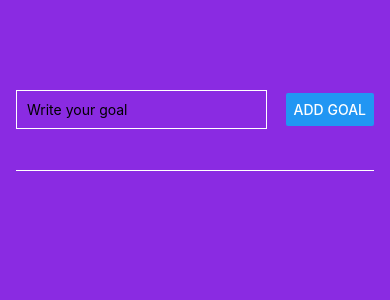
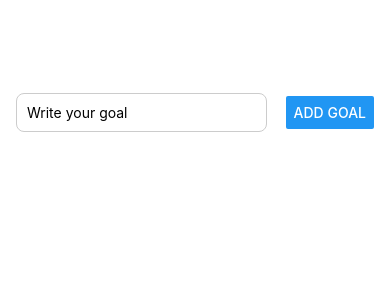
Before and after one commit to alperengonull/GoalApp, a React Native app in the folder Application/: screen / in a window 390 px wide. Shown: the top 300 px of the page. Built offline with nearby package versions, Linux system fonts and the light colour scheme.

Commit message:
I created how to delete item

```diff
--- a/Application/App.js
+++ b/Application/App.js
@@ -1,45 +1,36 @@
-
-import React,{useState} from 'react';
-import {
-  View,
-  StyleSheet,
-  Button,
-  TextInput,
-  FlatList,
-} from 'react-native';
-import GoalItem from '../components/GoalItem';
-
-
+import React, {useState} from 'react';
+import {View, StyleSheet, Button, TextInput, FlatList} from 'react-native';
+import GoalItem from './components/GoalItem';
+import GoalInput from './components/GoalInput';
 
 const App = () => {
-  const [enteredGoalText, setEnteredGoalText] = useState('');
   const [courseGoals, setCourseGoals] = useState([]);
 
-  const inputHandler = enteredText => {
-    setEnteredGoalText(enteredText);
-  };
-
-  const addGoalHandler = () => {
+  const addGoalHandler = enteredGoalText => {
     setCourseGoals(currentCourseGoals => [
       ...currentCourseGoals,
       enteredGoalText,
     ]);
   };
 
+  const deleteGoalHandler = id => {
+    setCourseGoals(currentCourseGoals => {
+      return currentCourseGoals.findIndex(goal => goal.id !== id);
+    });
+  };
+
+
+
   return (
     <View style={styles.container}>
-      <View style={styles.inputContainer}>
-        <TextInput
-          style={styles.textInput}
-          placeholder="Write your goal"
-          onChangeText={inputHandler}></TextInput>
-        <Button title="Add Goal" onPress={addGoalHandler}></Button>
-      </View>
+      <GoalInput onAddGoal={addGoalHandler} />
       <View style={styles.goalContainer}>
         <FlatList
           data={courseGoals}
-          renderItem={(itemData) => {
-           return  <GoalItem   />
+          renderItem={itemData => {
+            return (
+              <GoalItem id={itemData.item.id} text={itemData.item} onDeleteItem={deleteGoalHandler} />
+            );
           }}
         />
       </View>
@@ -52,35 +43,11 @@ const styles = StyleSheet.create({
     flex: 1,
     padding: 50,
     paddingHorizontal: 16,
-    backgroundColor: '#8a2be2',
-  },
-  inputContainer: {
-    flex: 1,
-    flexDirection: 'row',
-    justifyContent: 'space-between',
-    alignItems: 'center',
-    marginBottom: 24,
-    borderBottomWidth: 1,
-    borderColor: 'white',
+    backgroundColor: 'white',
   },
   goalContainer: {
     flex: 5,
   },
-  textInput: {
-    borderColor: 'white',
-    borderWidth: 1,
-    width: '70%',
-    marginRight: 10,
-    padding: 10,
-  },
-  goalContainerText: {
-    padding: 10,
-    borderColor: 'hsl(0, 0%, 80%)',
-    marginBottom: 10,
-    borderRadius: 8,
-    backgroundColor: 'white',
-    color: 'black',
-  },
 });
 
 export default App;
--- /dev/null
+++ b/Application/components/GoalInput.js
@@ -0,0 +1,46 @@
+import {View, StyleSheet, TextInput, Button} from 'react-native';
+import React, {useState} from 'react';
+
+const GoalInput = (props) => {
+  const [enteredGoalText, setEnteredGoalText] = useState('');
+  const inputHandler = enteredText => {
+    setEnteredGoalText(enteredText);
+  };
+
+  const addGoalHandler = () => {
+    props.onAddGoal(enteredGoalText);
+    setEnteredGoalText('');
+    };
+
+
+  return (
+    <View style={styles.inputContainer}>
+      <TextInput
+        style={styles.textInput}
+        placeholder="Write your goal"
+        onChangeText={inputHandler}
+        value={enteredGoalText}
+        />
+      <Button title="Add Goal" onPress={addGoalHandler}></Button>
+    </View>
+  );
+};
+
+const styles = StyleSheet.create({
+  inputContainer: {
+    flex: 1,
+    flexDirection: 'row',
+    justifyContent: 'space-between',
+    alignItems: 'center',
+  },
+  textInput: {
+    width: '70%',
+    borderColor: 'hsl(0, 0%, 80%)',
+    borderWidth: 1,
+    borderRadius: 8,
+    padding: 10,
+  },
+
+});
+
+export default GoalInput;
--- /dev/null
+++ b/Application/components/GoalItem.js
@@ -0,0 +1,27 @@
+import { View, Text,StyleSheet,Pressable } from 'react-native'
+import React from 'react'
+
+const GoalItem = (props) => {
+    return (
+       <Pressable  android_ripple={{color:'red'}} onPress={props.onDeleteItem.bind(this, props.id)} >
+         <Text style={styles.goalContainerText}>
+          {props.text}
+        </Text>
+       </Pressable>
+      );
+}
+
+
+const styles = StyleSheet.create({
+    goalContainerText: {
+        padding: 10,
+        borderColor: 'hsl(0, 0%, 80%)',
+        marginBottom: 10,
+        borderRadius: 8,
+        backgroundColor: 'purple',
+        color: 'white',
+      },
+})
+
+
+export default GoalItem;
```
Also changed, not shown: 2 other files (tests, documents, lock files or other folders).
